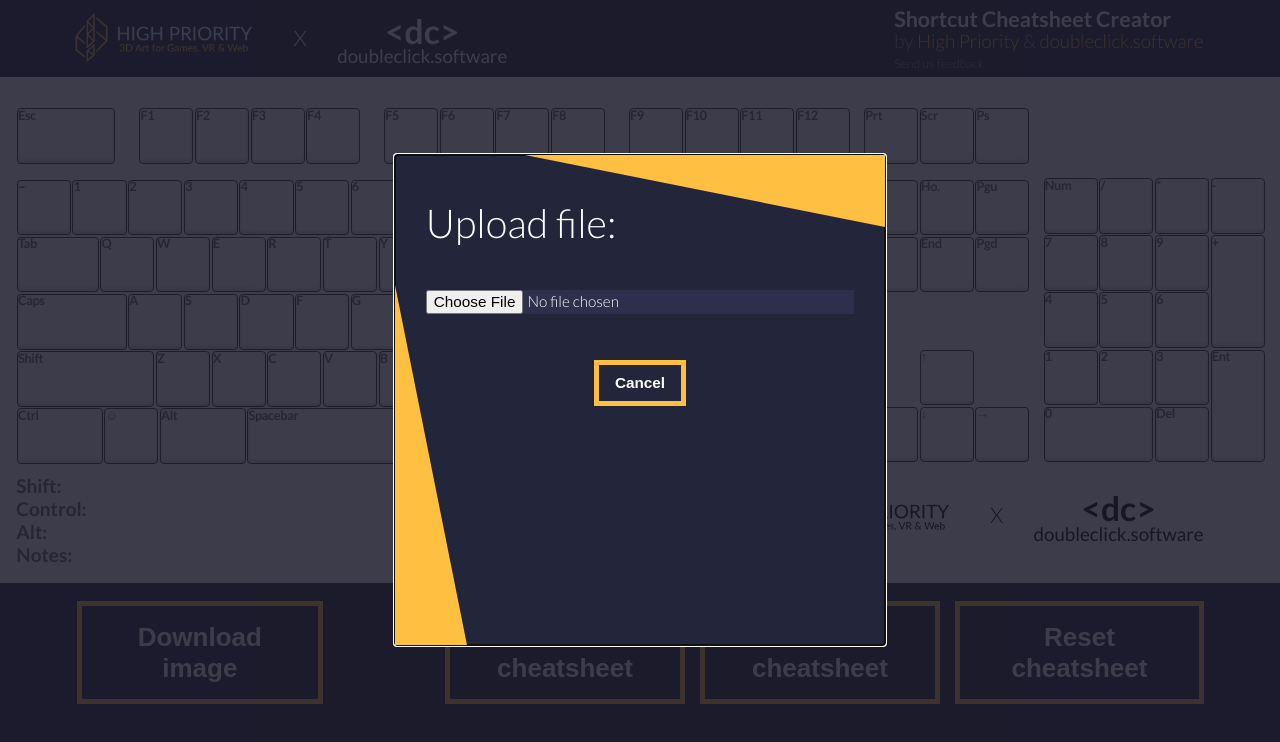
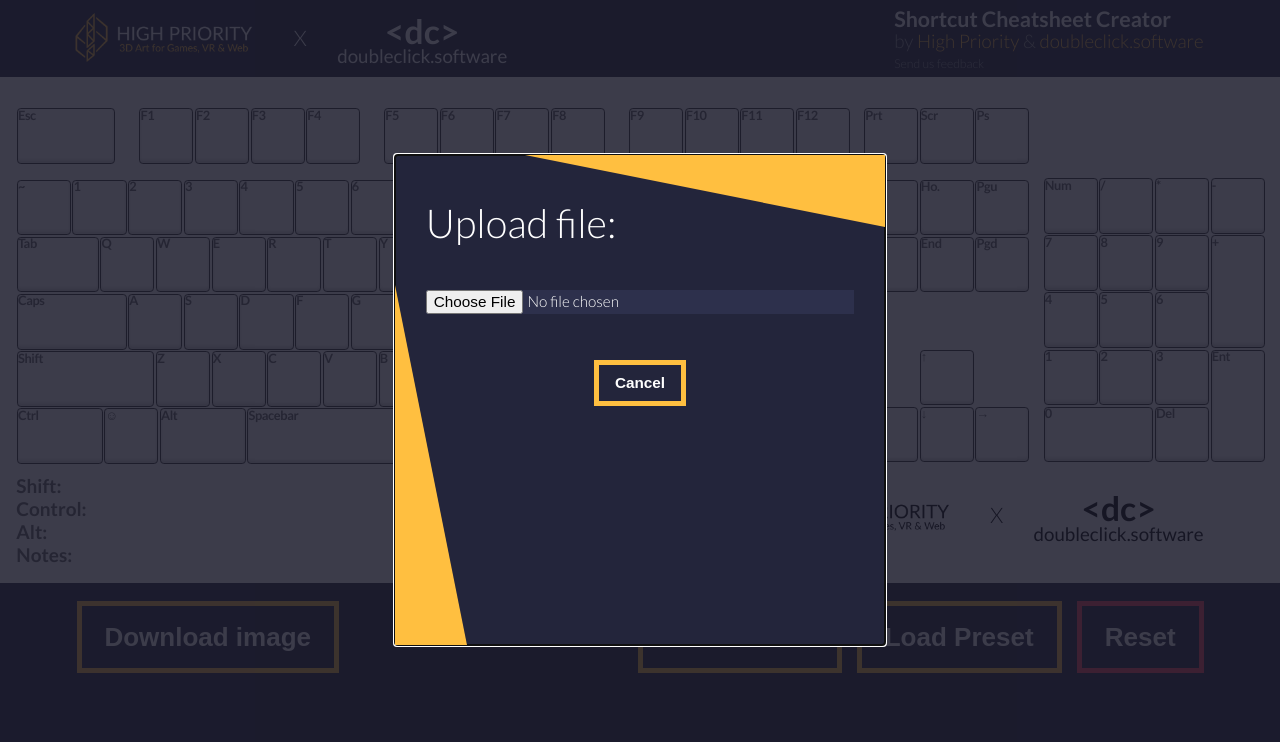
Before and after one commit to timmeromberg/cheatsheet-creator, a React (Vite) app: page /index.html in a window 1280 px wide. Shown: the top 742 px of the page. Built offline with nearby package versions, Linux system fonts and the light colour scheme.

Commit message:
button text and styling changes

```diff
--- a/src/components/atoms/LoadCheatsheetDataButton.tsx
+++ b/src/components/atoms/LoadCheatsheetDataButton.tsx
@@ -15,7 +15,7 @@ const LoadCheatsheetDataButton = ({
     <Button
       size={ButtonSize.BIG}
       onClick={() => openModal(ModalKey.LOAD_CHEATSHEET_MODAL, null, onSave)}
-      label={"Load cheatsheet"}
+      label={"Load Preset"}
     />
   );
 };
--- a/src/components/atoms/ResetCheatsheetDataButton.tsx
+++ b/src/components/atoms/ResetCheatsheetDataButton.tsx
@@ -1,4 +1,4 @@
-import Button, { ButtonSize } from "./Button";
+import Button, { ButtonSize, ButtonType } from "./Button";
 import { Cheatsheet } from "../../domain/Cheatsheet";
 import { ModalKey, useModalContext } from "../../hooks/ModalProvider";
 
@@ -15,7 +15,8 @@ const ResetCheatsheetDataButton = ({
     <Button
       size={ButtonSize.BIG}
       onClick={() => openModal(ModalKey.RESET_CHEATSHEET_MODAL, null, onSave)}
-      label={"Reset cheatsheet"}
+      label={"Reset"}
+      type={ButtonType.WARNING}
     />
   );
 };
--- a/src/components/atoms/SaveCheatsheetDataButton.tsx
+++ b/src/components/atoms/SaveCheatsheetDataButton.tsx
@@ -27,7 +27,7 @@ const SaveCheatsheetDataButton = ({
     <Button
       size={ButtonSize.BIG}
       onClick={() => saveCheatsheetData()}
-      label={"Save cheatsheet"}
+      label={"Save Preset"}
     />
   );
 };
```
